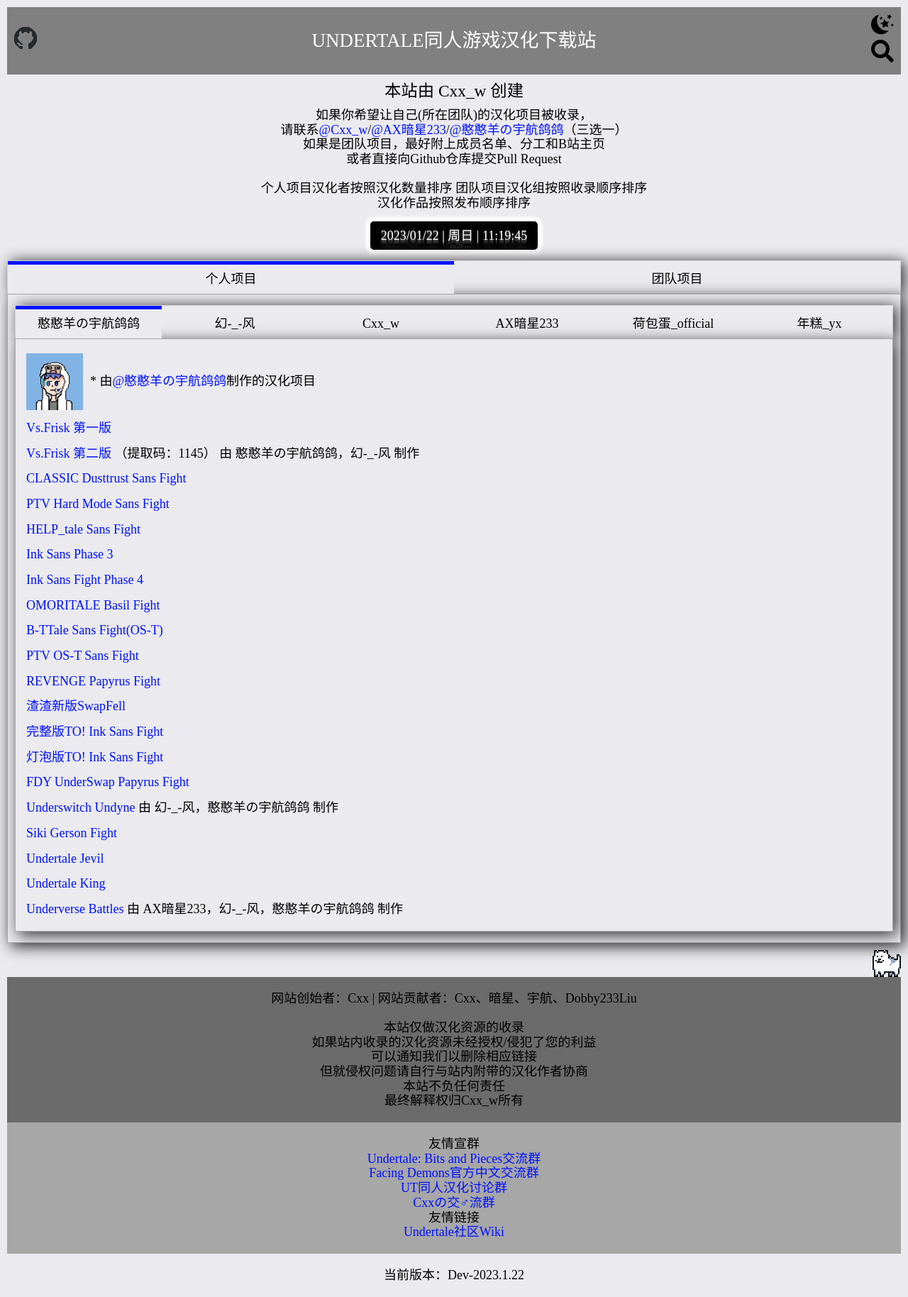
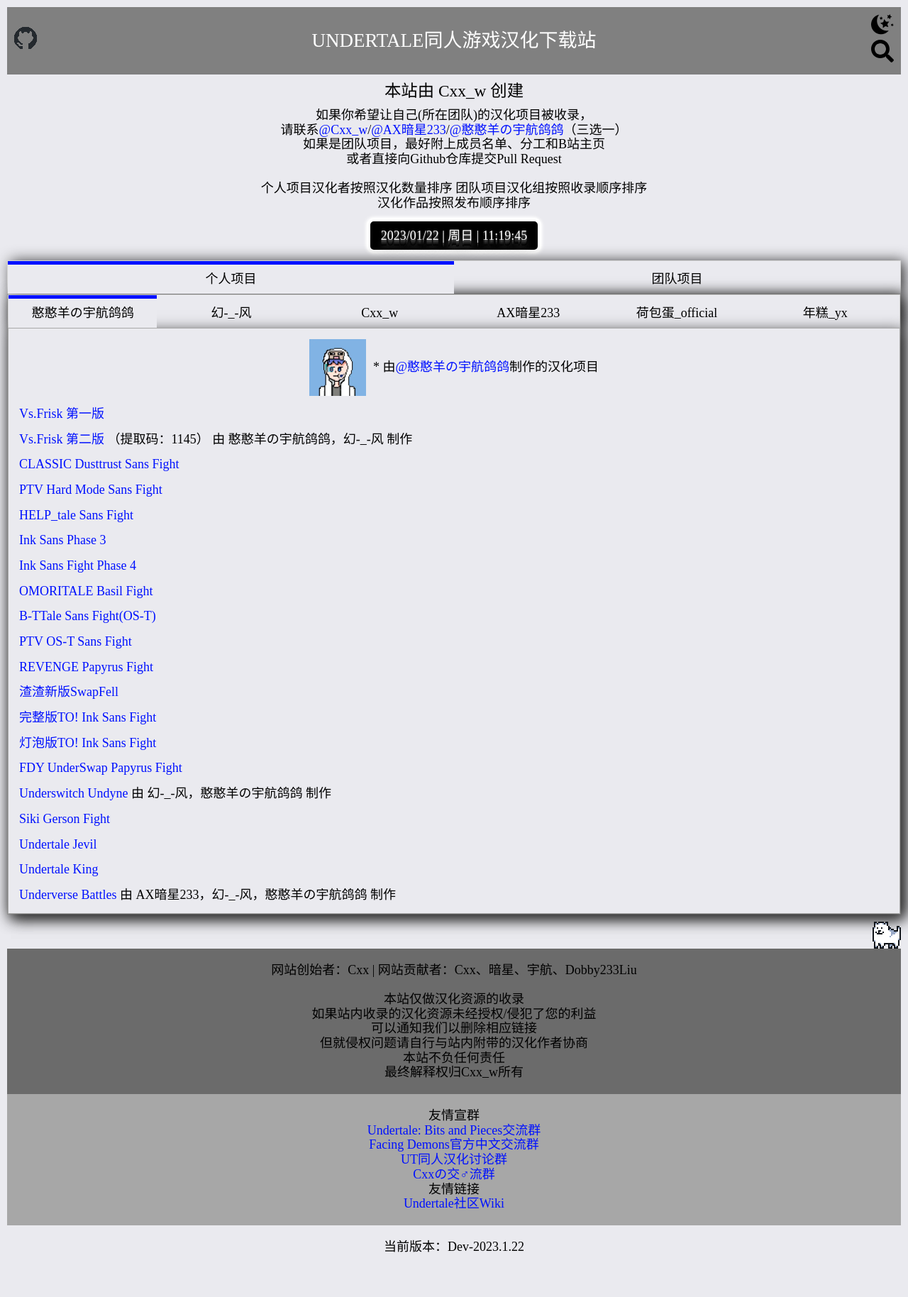
Before and after one commit to Cxxw233/UTFangameChsDownload, a Jekyll site: the page built from index.liquid, in a window 1280 px wide. Shown: the whole page at 71% size. Built offline with Jekyll 4.4.1, drawn with Linux system fonts in a browser that asks for light colours; some web fonts are replaced; after the commit the page ends 1788 px from its top, so only the background shows below that.

Commit message:
合上一条缝

```diff
--- a/_includes/author.liquid
+++ b/_includes/author.liquid
@@ -1,5 +1,5 @@
 {%- unless include.author.team -%}
-	<div class="author-avatar-pres">
+	<p><div class="author-avatar-pres">
 		<div>
 			<img
 				src="{{ '/assets/images/authors/' | append: include.author.image | relative_url }}"
@@ -11,7 +11,7 @@
 		<div>
 			* 由<a href="{{ include.author.homepage }}">@{{ include.author.title }}</a>制作的汉化项目
 		</div>
-	</div>
+	</div></p>
 {%- endunless -%}
 
 {{ content }}
--- a/assets/style.css
+++ b/assets/style.css
@@ -56,10 +56,12 @@
 	top: -999px;
 }
 
+#main-content {
+	margin: 10px;
+}
 .page {
 	background-color: var(--post-background-color);
 	color: var(--secondary-color);
-	margin: 10px;
 	padding: 20px;
 }
 
@@ -253,9 +255,6 @@
 }
 
 /*选项卡样式*/
-.tabbed-table {
-	margin: 10px;
-}
 .tabbed-table-title {
 	display: flex;
 	border: 1px solid lightgray;
@@ -264,9 +263,6 @@
 	padding: 0;
 	margin: 0;
 	overflow: auto;
-	width: auto;
-	height: auto;
-	float: center;
 }
 .tabbed-table-title li {
 	flex: 1 0 120px;
@@ -287,11 +283,6 @@
 	padding: 0;
 	margin: 0;
 }
-.tabbed-table-content p,
-.tabbed-table-content .author-avatar-pres {
-	padding: 0 15px;
-	margin: 15px 0;
-}
 .tabbed-table-content > li {
 	display: block;
 	list-style-type: none;
@@ -299,13 +290,16 @@
 	background-color: var(--primary-color);
 	box-shadow: 5px 5px 20px #333333;
 	border: 1px solid darkgray;
-	padding: 5px 0;
+}
+.tabbed-table-content > li > p {
+	padding: 0 15px;
+	margin: 15px 0;
 }
 
 .author-avatar-pres {
 	display: flex;
 	align-items: center;
-	margin: auto;
+	justify-content: center;
 }
 .author-avatar-pres img {
 	margin-right: 10px;
```
